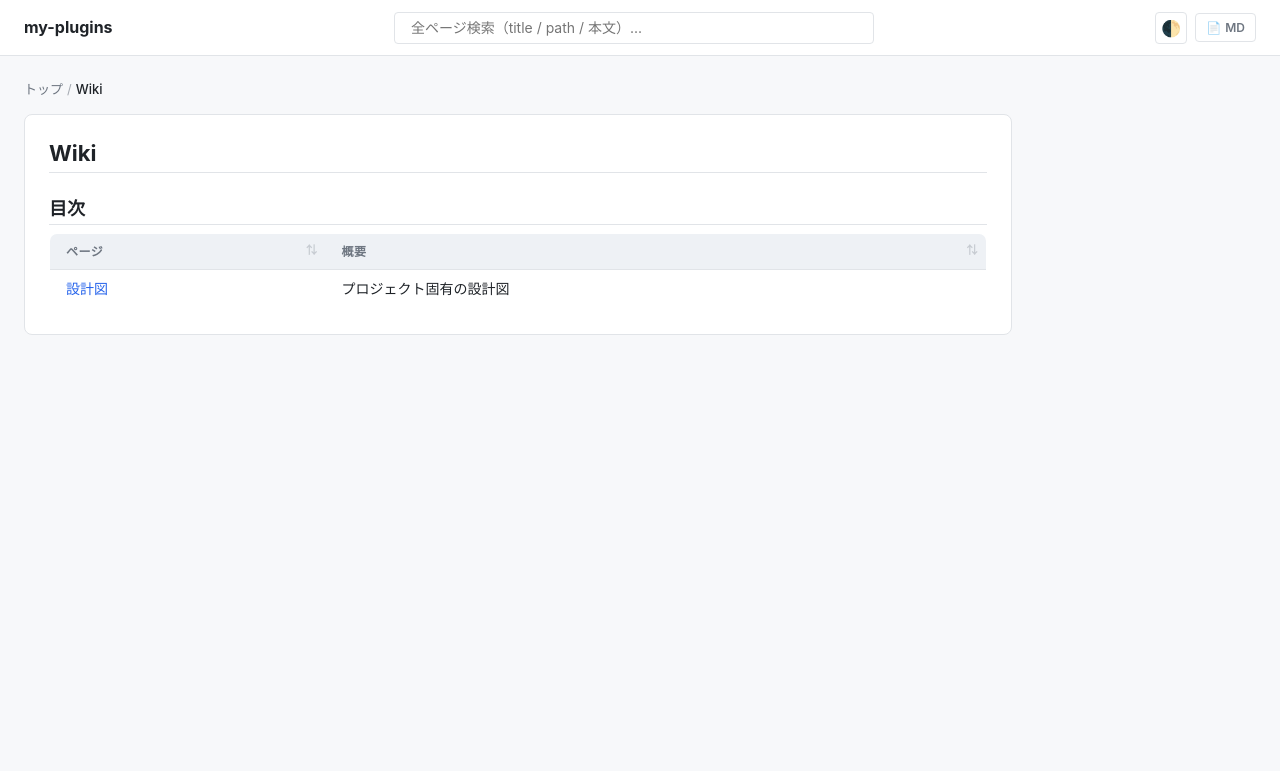
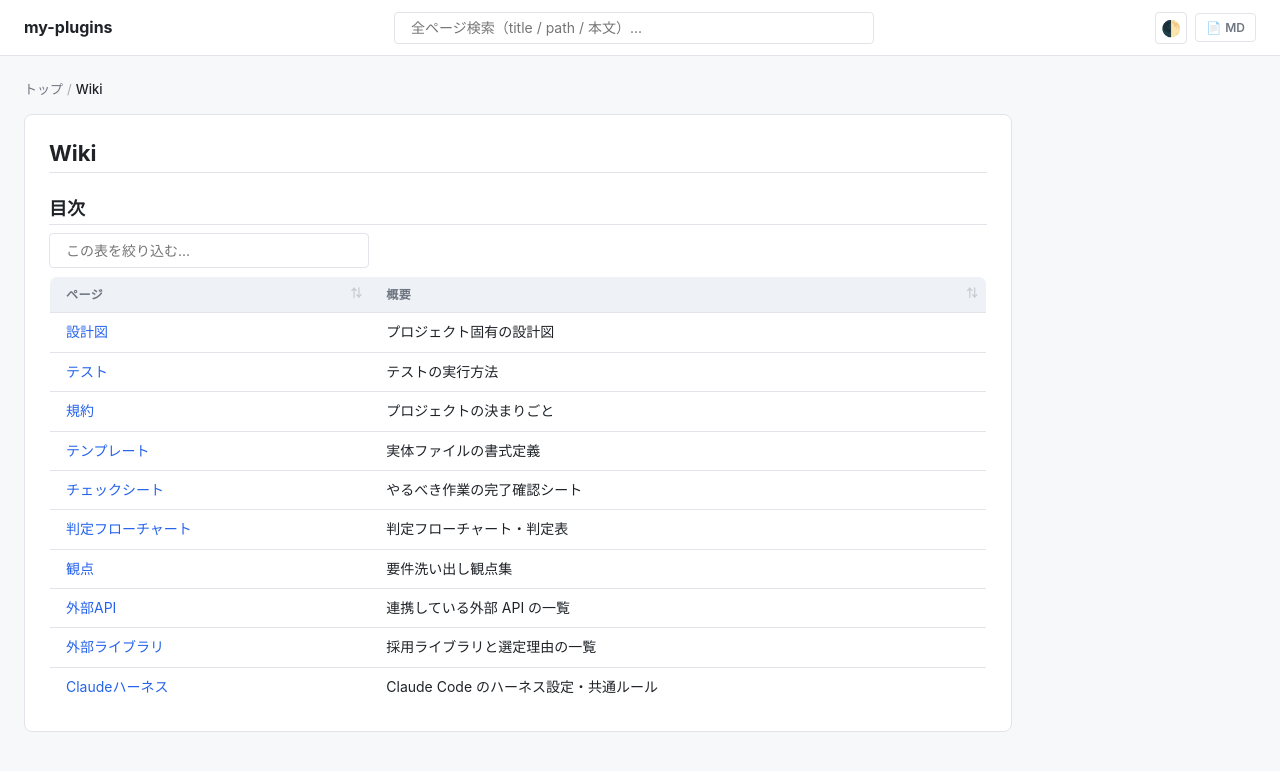
Before and after one commit to shuhei1101/ai-monitor-e2e, a Jekyll site: the page built from docs/wiki/README.md, in a window 1280 px wide. Shown: the top 771 px of the page. Built offline with Jekyll 4.4.1, drawn with Linux system fonts in a browser that asks for light colours; our own code applies the rules of GitHub Pages for plain Markdown files.

Commit message:
docs: docs/wiki の骨格ディレクトリと目次を整備する
Co-Authored-By: Claude Opus 5 <noreply@anthropic.com>

```diff
--- a/docs/wiki/README.md
+++ b/docs/wiki/README.md
@@ -5,3 +5,12 @@
 | ページ | 概要 |
 | --- | --- |
 | [設計図](./設計図/) | プロジェクト固有の設計図 |
+| [テスト](./テスト/) | テストの実行方法 |
+| [規約](./規約/) | プロジェクトの決まりごと |
+| [テンプレート](./テンプレート/) | 実体ファイルの書式定義 |
+| [チェックシート](./チェックシート/) | やるべき作業の完了確認シート |
+| [判定フローチャート](./判定フローチャート/) | 判定フローチャート・判定表 |
+| [観点](./観点/) | 要件洗い出し観点集 |
+| [外部API](./外部API/) | 連携している外部 API の一覧 |
+| [外部ライブラリ](./外部ライブラリ/) | 採用ライブラリと選定理由の一覧 |
+| [Claudeハーネス](./Claudeハーネス/) | Claude Code のハーネス設定・共通ルール |
```
Also changed, not shown: docs/wiki/Claudeハーネス/対応表/README.md (added, +8 -0 lines), docs/wiki/チェックシート/README.md (added, +6 -0 lines), docs/wiki/テスト/README.md (added, +7 -0 lines), docs/wiki/テスト/テスト実行方法.md (+1 -1 lines), docs/wiki/テンプレート/README.md (added, +6 -0 lines), docs/wiki/判定フローチャート/README.md (added, +6 -0 lines), docs/wiki/外部API/README.md (added, +6 -0 lines), docs/wiki/外部ライブラリ/README.md (added, +6 -0 lines), docs/wiki/観点/README.md (added, +6 -0 lines), docs/wiki/設計図/シナリオ/単一ユースケース/README.md (added, +7 -0 lines), docs/wiki/設計図/シナリオ/複合ユースケース/README.md (added, +7 -0 lines).
